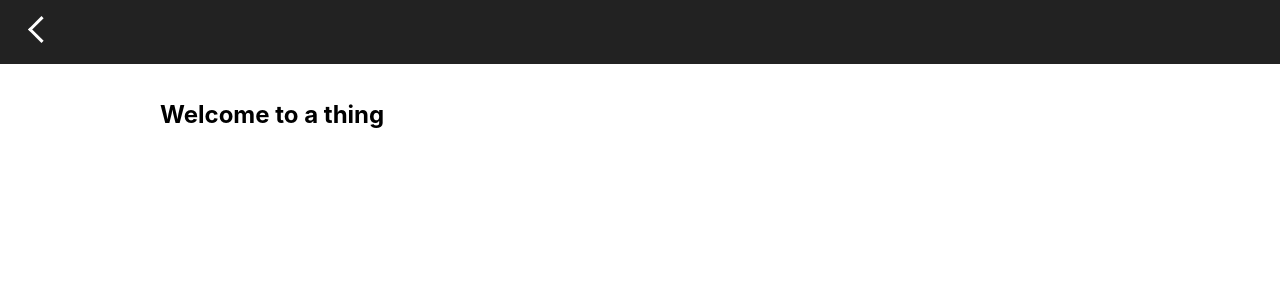
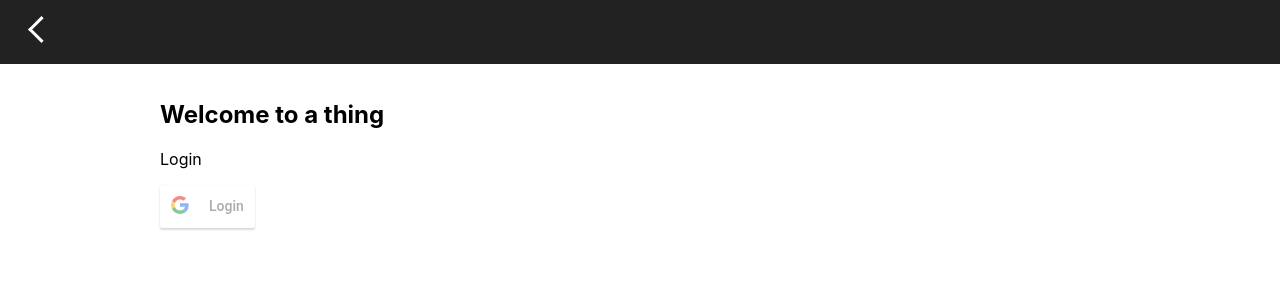
Before and after one commit to Hadeon/july, a React (Create React App) app: page /login in a window 1280 px wide. Shown: the top 300 px of the page. Built offline with nearby package versions, Linux system fonts and the light colour scheme.

Commit message:
react-google-login added to dependencies and .env added to gitignore;

```diff
--- a/src/App.js
+++ b/src/App.js
@@ -7,6 +7,7 @@ import rootReducer from './_reducers';
 import PageLayout from './components/Layout/PageLayout';
 
 import Home from './routes/Home';
+import Login from './routes/Login';
 
 const store = createStore(rootReducer);
 
@@ -19,6 +20,7 @@ function App() {
       <PageLayout>
         <Router>
           <Route exact path="/" component={Home} />
+          <Route path="/login" component={Login} />
         </Router>
       </PageLayout>
     </Provider>
--- a/src/routes/Login.js
+++ b/src/routes/Login.js
@@ -1,12 +1,24 @@
 import React from 'react';
+import GoogleLogin from 'react-google-login';
 
 // Check if the user exists in the DB, if not:
 // Add the user to DB in order to track order history and whatnot
+
+const responseGoogle = (res) => {
+  console.log(res);
+}
 
 const Login = () => {
   return (
     <div>
       <p>Login</p>
+      <GoogleLogin
+        clientId=""
+        buttonText="Login"
+        onSuccess={responseGoogle}
+        onFailure={responseGoogle}
+        cookiePolicy={'single-host-origin'}
+      />
     </div>
   )
 }
```
Also changed, not shown: 1 other file (tests, documents, lock files or other folders).
